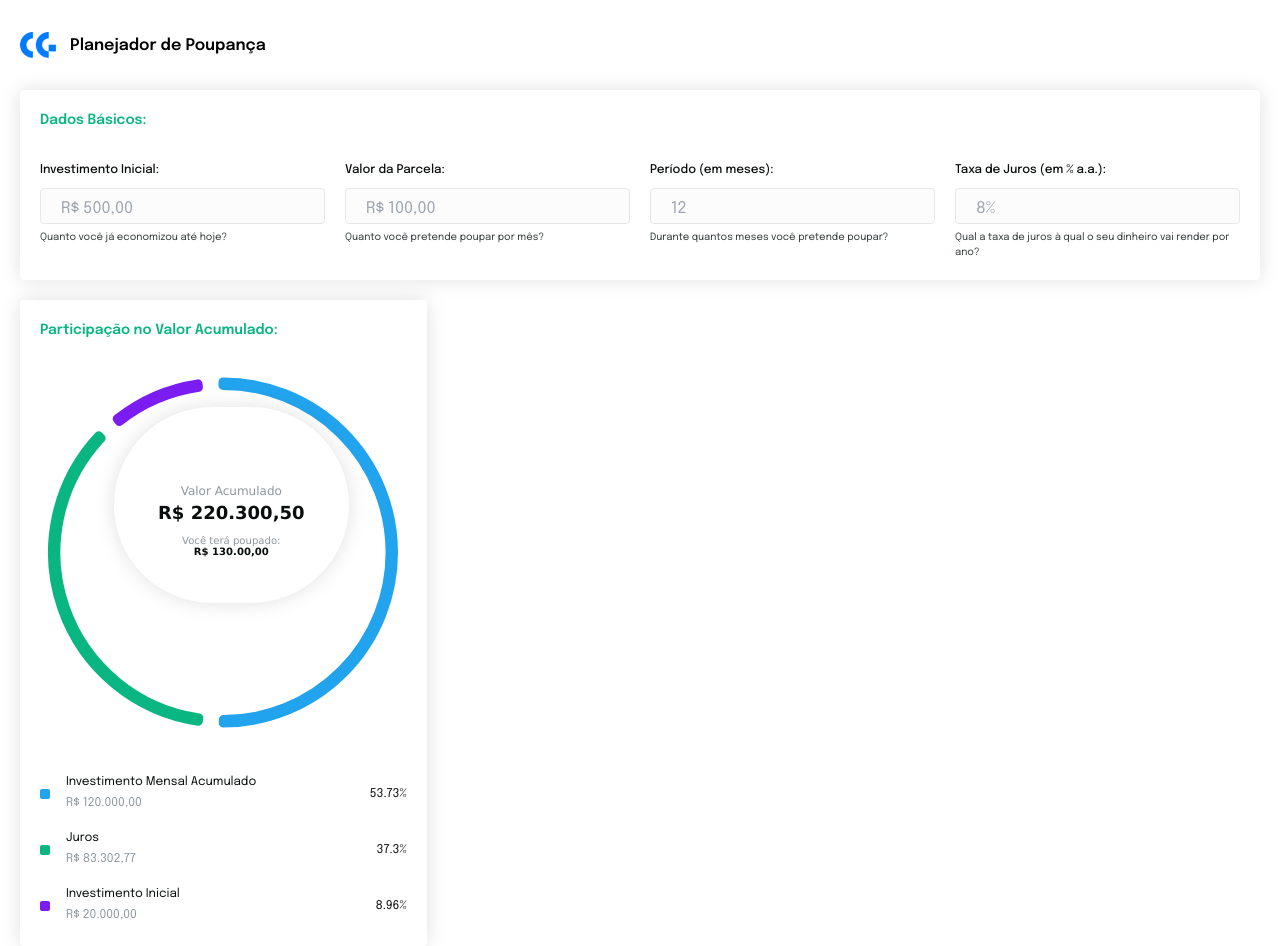
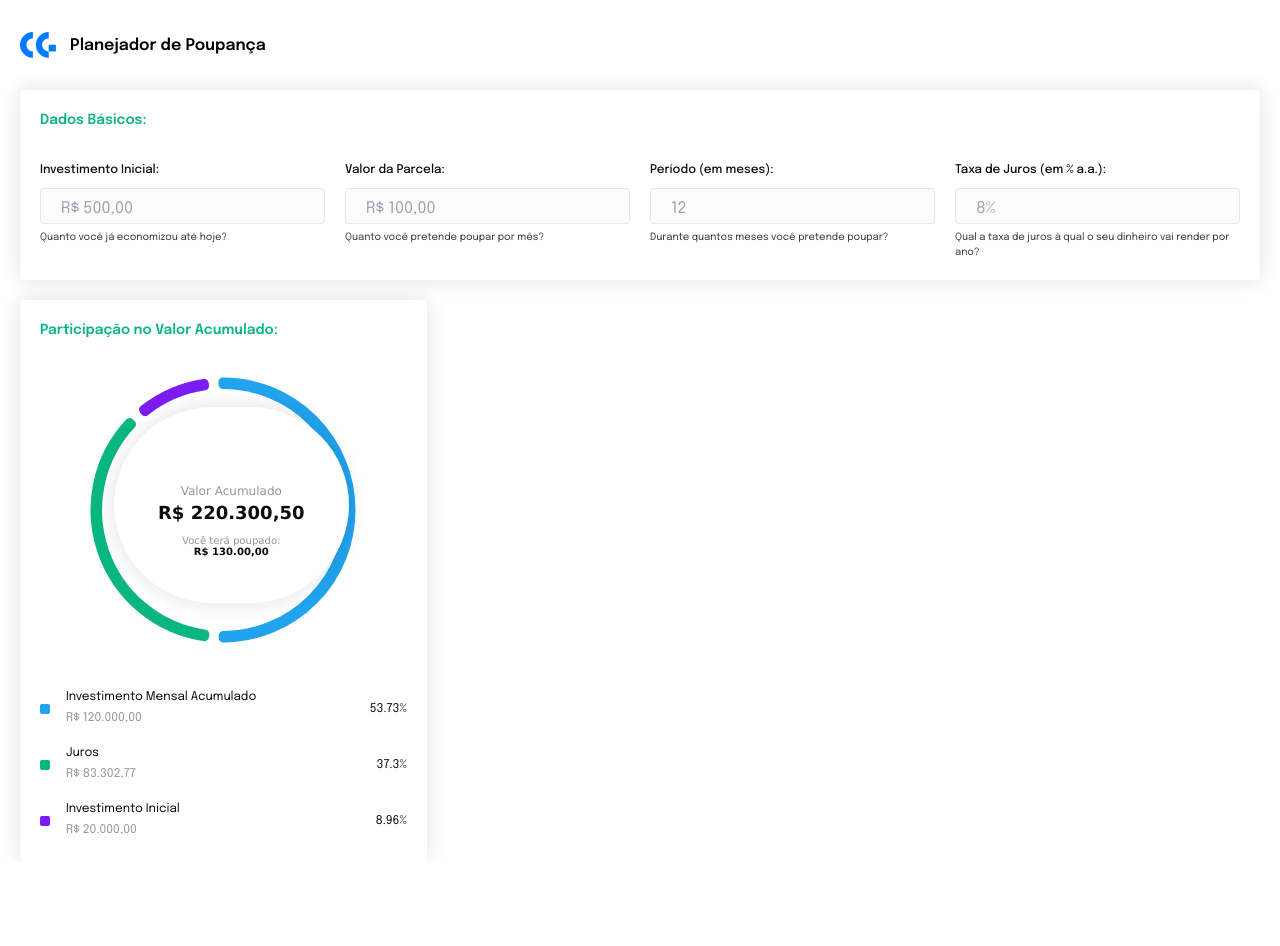
Before and after one commit to IgorSouzza/carteiraglobal, a Next.js app: page / in a window 1280 px wide. After the commit the page ends 861 px from the top, so only its background shows below. Built offline with nearby package versions, Linux system fonts and the light colour scheme.

Commit message:
fix: make chart with fixed height

```diff
--- a/src/presentation/components/AccumulatedValue/options/index.js
+++ b/src/presentation/components/AccumulatedValue/options/index.js
@@ -19,7 +19,7 @@ export function makeOptions (data = []) {
       plotBorderWidth: null,
       plotShadow: false,
       type: 'pie',
-      height: '100%'
+      height: '281px'
     },
     title: {
       text: `<div id="chart-portal-wrapper" class="${chartPortal}"></div>`,
```
